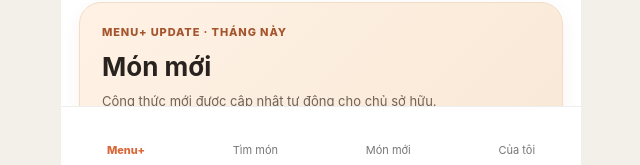
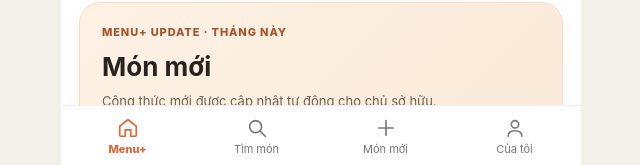
Before and after one commit to lvdouni0910-bot/tjean-menu-plus, a website: page index.html in a window 1280 px wide. Shown: the part 633-798 px from the top of the page, without its empty margins (319-959 px from the left). Drawn offline with Linux system fonts and the light colour scheme; no server answers.

Commit message:
Size SVG navigation and prevent narrow header overflow

```diff
--- a/assets/app.css
+++ b/assets/app.css
@@ -62,3 +62,8 @@
 .secondary{margin-top:14px;border:1px solid #e5ddd4;background:#fff;color:#29231f;cursor:pointer}
 .panel .primary{max-width:100%}
 @media(max-width:390px){.top .back{max-width:85px;overflow:hidden;text-overflow:ellipsis}.top .badge{font-size:11px}.lang-btn{max-width:132px}.section{padding:18px 14px}.hero{margin:12px}.specs{gap:8px}}
+
+.bottom .nav{flex:1;min-width:0;gap:4px;line-height:1.25}
+.bottom .nav .icon{height:23px;display:grid;place-items:center}
+.bottom .nav .icon svg{width:22px;height:22px}
+@media(max-width:360px){.top .logo{font-size:18px}.top .badge{font-size:10px;padding:5px 7px}.top .lang-btn{max-width:105px;font-size:11px;padding:7px}.top{padding:0 10px}}
```
